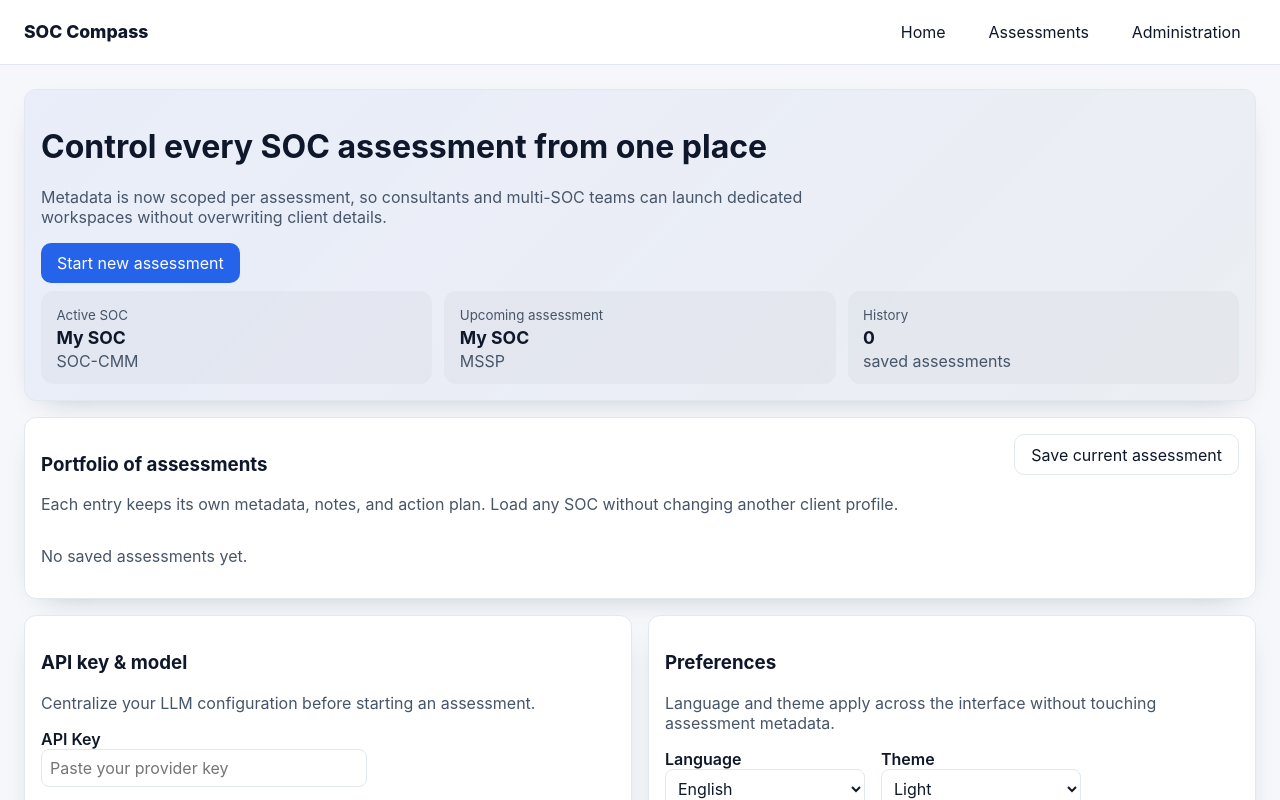
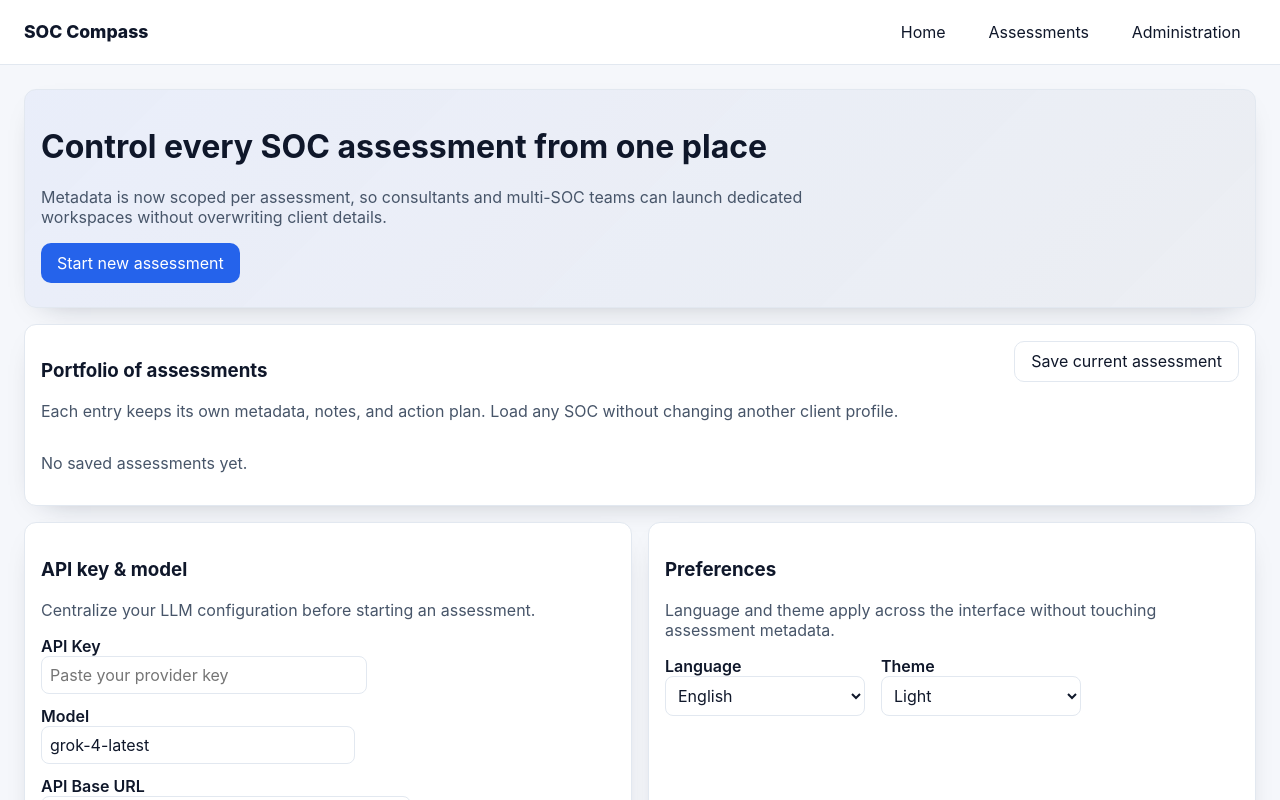
Before and after one commit to mikecybersec/SOC-Compass, a React (Vite) app in the folder soc-improvement-app/: page / in a window 1280 px wide. Shown: the top 800 px of the page. Built offline with nearby package versions, Linux system fonts and the light colour scheme.

Commit message:
Add autosave to assessments and simplify home hero

```diff
--- a/soc-improvement-app/src/hooks/useAssessmentStore.js
+++ b/soc-improvement-app/src/hooks/useAssessmentStore.js
@@ -6,6 +6,7 @@ import { loadState, saveState } from '../utils/storage';
 
 const defaultApiBase = 'https://api.x.ai/v1/';
 const defaultModel = 'grok-4-latest';
+const timestampNow = () => new Date().toISOString();
 
 const defaultMetadata = () => ({
   name: 'My SOC',
@@ -59,6 +60,7 @@ const hydrateState = (saved) => {
     currentAssessment: buildAssessment(),
     upcomingMetadata: defaultMetadata(),
     assessmentHistory: [],
+    lastSavedAt: timestampNow(),
   };
 
   if (!saved) return defaults;
@@ -81,6 +83,7 @@ const hydrateState = (saved) => {
     apiBase: defaultApiBase,
     model: defaultModel,
     assessmentHistory: (saved.assessmentHistory || []).map((entry) => hydrateAssessment(entry, entry.metadata)),
+    lastSavedAt: saved.lastSavedAt || timestampNow(),
   };
 
   return hydrated;
@@ -141,6 +144,7 @@ export const useAssessmentStore = create(
     setModel: (model) => set({ model }),
     setActionPlan: (actionPlan) =>
       set((state) => ({ currentAssessment: { ...state.currentAssessment, actionPlan } })),
+    autoSaveAssessment: () => set({ lastSavedAt: timestampNow() }),
     importState: (state) => set(() => hydrateState(state)),
     startAssessment: ({ frameworkId, metadata }) =>
       set((state) => {
--- a/soc-improvement-app/src/index.css
+++ b/soc-improvement-app/src/index.css
@@ -236,26 +236,6 @@ label {
   margin: 0.75rem 0 0.5rem;
 }
 
-.hero-stats {
-  display: grid;
-  grid-template-columns: repeat(auto-fit, minmax(180px, 1fr));
-  gap: 0.75rem;
-  margin-top: 0.5rem;
-}
-
-.stat-chip {
-  border: 1px solid var(--border);
-  border-radius: 12px;
-  padding: 0.75rem 0.9rem;
-  background: rgba(15, 23, 42, 0.03);
-}
-
-.stat-value {
-  margin: 0.2rem 0;
-  font-weight: 700;
-  font-size: 1.1rem;
-}
-
 .hero-panel {
   width: min(420px, 40%);
   padding: 1rem;
--- a/soc-improvement-app/src/pages/Assessment.jsx
+++ b/soc-improvement-app/src/pages/Assessment.jsx
@@ -15,6 +15,8 @@ const formatBudget = (metadata) => {
 
 const Assessment = ({ onBack }) => {
   const currentAssessment = useAssessmentStore((s) => s.currentAssessment);
+  const lastSavedAt = useAssessmentStore((s) => s.lastSavedAt);
+  const autoSaveAssessment = useAssessmentStore((s) => s.autoSaveAssessment);
   const frameworkId = currentAssessment.frameworkId;
   const metadata = currentAssessment.metadata;
   const [aspectKey, setAspectKey] = useState(null);
@@ -37,6 +39,14 @@ const Assessment = ({ onBack }) => {
       setAspectKey(`${currentFramework.aspects[0].domain}::${currentFramework.aspects[0].aspect}`);
     }
   }, [aspectKey, currentFramework]);
+
+  useEffect(() => {
+    const autosaveHandle = setTimeout(() => {
+      autoSaveAssessment();
+    }, 800);
+
+    return () => clearTimeout(autosaveHandle);
+  }, [currentAssessment, autoSaveAssessment]);
 
   const activeAspect = aspectKey ? aspectLookup[aspectKey] : null;
 
@@ -61,6 +71,9 @@ const Assessment = ({ onBack }) => {
             <div style={{ textAlign: 'right', minWidth: '220px' }}>
               <p style={{ fontWeight: 700 }}>{metadata.name}</p>
               <p style={{ color: 'var(--muted)' }}>{(metadata.objectives || []).join(', ')}</p>
+              <p className="muted-label" style={{ margin: '0.35rem 0 0' }}>
+                Autosaved {lastSavedAt ? new Date(lastSavedAt).toLocaleTimeString() : 'just now'}
+              </p>
               <button className="secondary" style={{ marginTop: '0.5rem' }} onClick={onBack}>
                 ← Back to home
               </button>
--- a/soc-improvement-app/src/pages/Home.jsx
+++ b/soc-improvement-app/src/pages/Home.jsx
@@ -210,23 +210,6 @@ const Home = ({
               </button>
             )}
           </div>
-          <div className="hero-stats">
-            <div className="stat-chip">
-              <small className="muted-label">Active SOC</small>
-              <p className="stat-value">{currentAssessment.metadata.name}</p>
-              <span className="muted-label">{frameworks[currentFrameworkId]?.name}</span>
-            </div>
-            <div className="stat-chip">
-              <small className="muted-label">Upcoming assessment</small>
-              <p className="stat-value">{upcomingMetadata.name}</p>
-              <span className="muted-label">{upcomingMetadata.sector}</span>
-            </div>
-            <div className="stat-chip">
-              <small className="muted-label">History</small>
-              <p className="stat-value">{assessmentHistory.length}</p>
-              <span className="muted-label">saved assessments</span>
-            </div>
-          </div>
         </div>
       </header>
 
```
